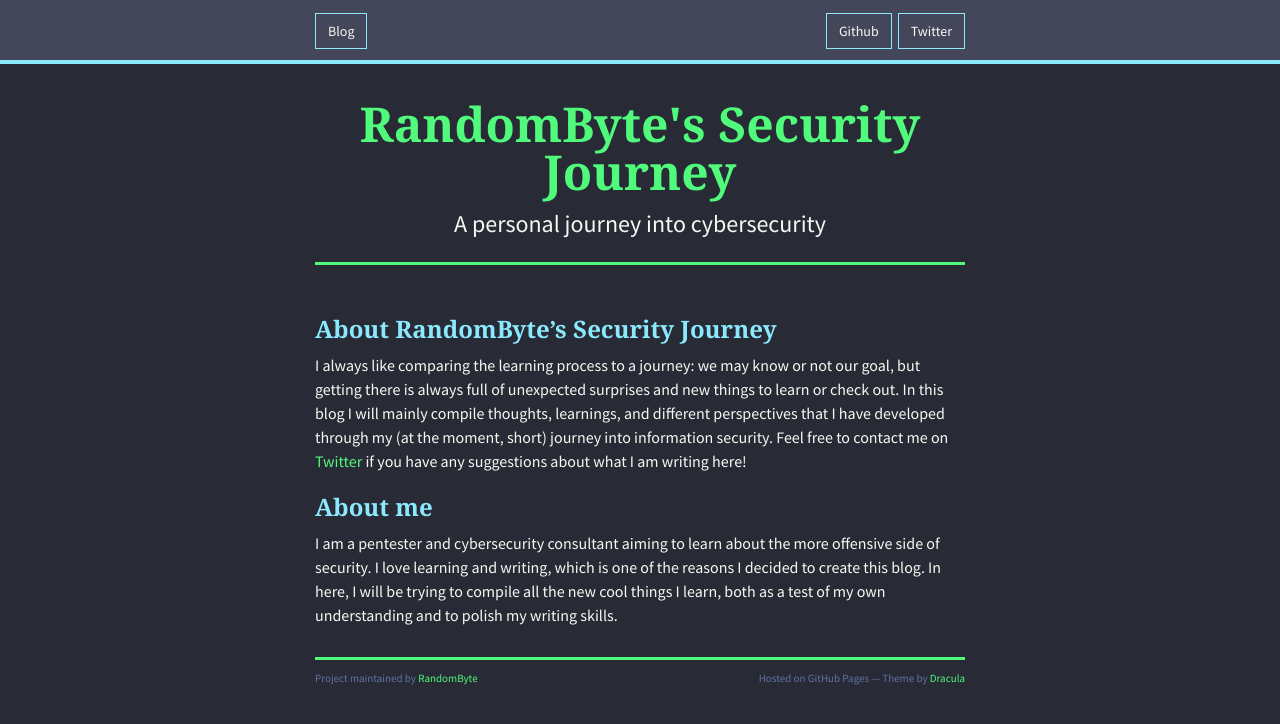
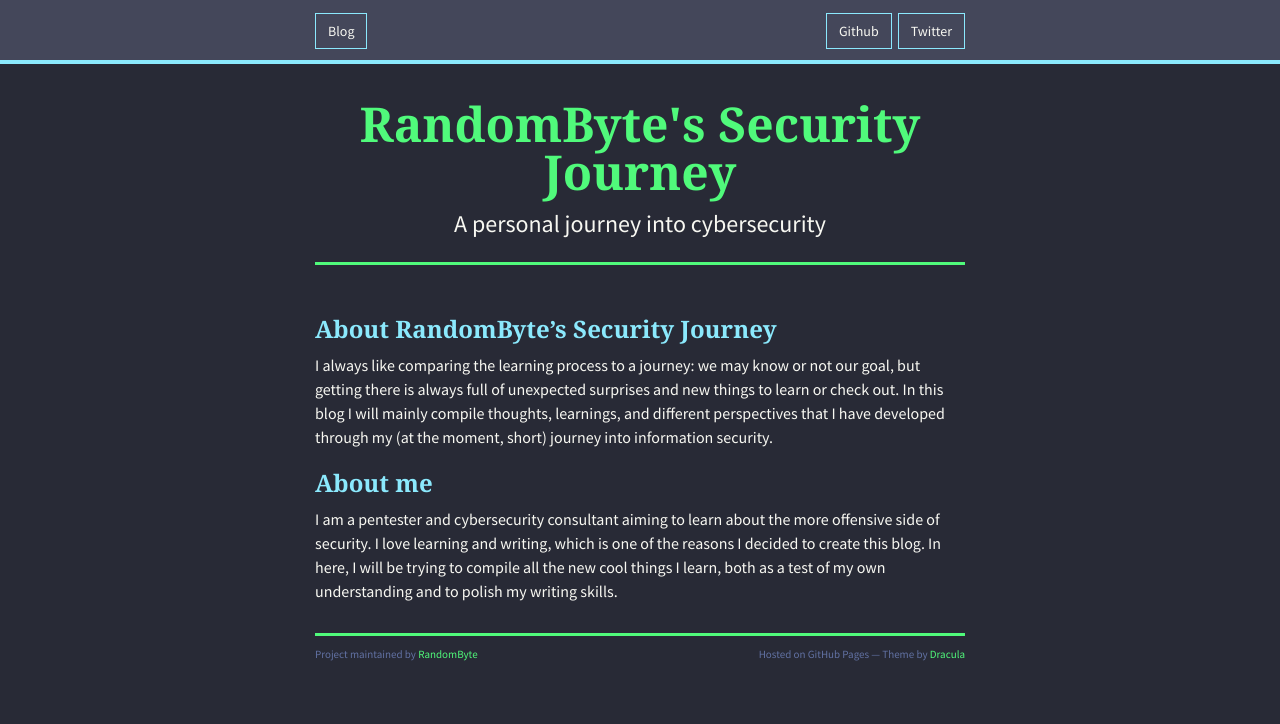
Before and after one commit to macagr/macagr.github.io, a Jekyll site: the page built from index.md, in a window 1280 px wide. Shown: the top 724 px of the page. Built offline with Jekyll 4.4.1, drawn with Linux system fonts in a browser that asks for light colours; nearby versions of some CDN libraries; our own code applies the rules of GitHub Pages for plain Markdown files.

Commit message:
Removing Twitter for now

```diff
--- a/_config.yml
+++ b/_config.yml
@@ -10,6 +10,5 @@ github:
     owner_name: RandomByte
 social:
     github: https://github.com/macagr
-    twitter: https://twitter.com/ACyberPotato
 sass:
     style: compressed
--- a/index.md
+++ b/index.md
@@ -4,7 +4,7 @@ layout: default
 
 ### About RandomByte's Security Journey
 
-I always like comparing the learning process to a journey: we may know or not our goal, but getting there is always full of unexpected surprises and new things to learn or check out. In this blog I will mainly compile thoughts, learnings, and different perspectives that I have developed through my (at the moment, short) journey into information security. Feel free to contact me on [Twitter](https://twitter.com/ACyberPotato) if you have any suggestions about what I am writing here!
+I always like comparing the learning process to a journey: we may know or not our goal, but getting there is always full of unexpected surprises and new things to learn or check out. In this blog I will mainly compile thoughts, learnings, and different perspectives that I have developed through my (at the moment, short) journey into information security.
 
 ### About me
 I am a pentester and cybersecurity consultant aiming to learn about the more offensive side of security. I love learning and writing, which is one of the reasons I decided to create this blog. In here, I will be trying to compile all the new cool things I learn, both as a test of my own understanding and to polish my writing skills.
```
